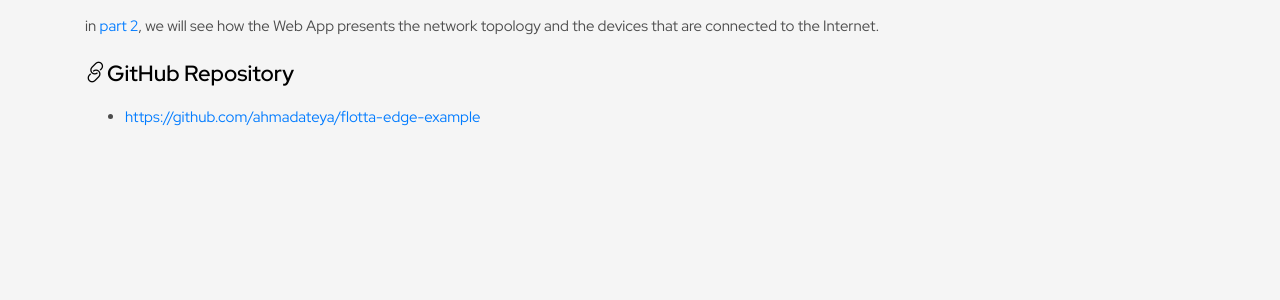
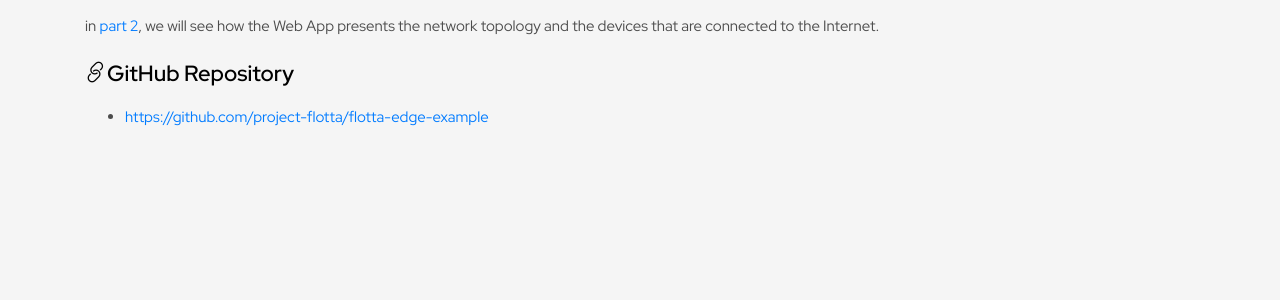
Before and after one commit to project-flotta/project-flotta.github.io, a Jekyll site: the page built from _posts/2022-09-04-edge-example-app-sense-the-internet-part-1.markdown, in a window 1280 px wide and 900 px high, scrolled down 2642 px. Shown: the part 153-453 px from the top of the window. Built offline with Jekyll 4.4.1, drawn with Linux system fonts in a browser that asks for light colours; a script that is not in the unit is left out; some of the changed lines change nothing that is shown.

Commit message:
update repositories links

```diff
--- a/_posts/2022-09-04-edge-example-app-sense-the-internet-part-1.markdown
+++ b/_posts/2022-09-04-edge-example-app-sense-the-internet-part-1.markdown
@@ -133,4 +133,4 @@
 
 in [part 2](/flotta/2022/09/05/edge-example-app-sense-the-internet-part-2.html), we will see how the Web App presents the network topology and the devices that are connected to the Internet.
 ### GitHub Repository
-- [https://github.com/ahmadateya/flotta-edge-example](https://github.com/ahmadateya/flotta-edge-example)
+- [https://github.com/project-flotta/flotta-edge-example](https://github.com/project-flotta/flotta-edge-example)
```
